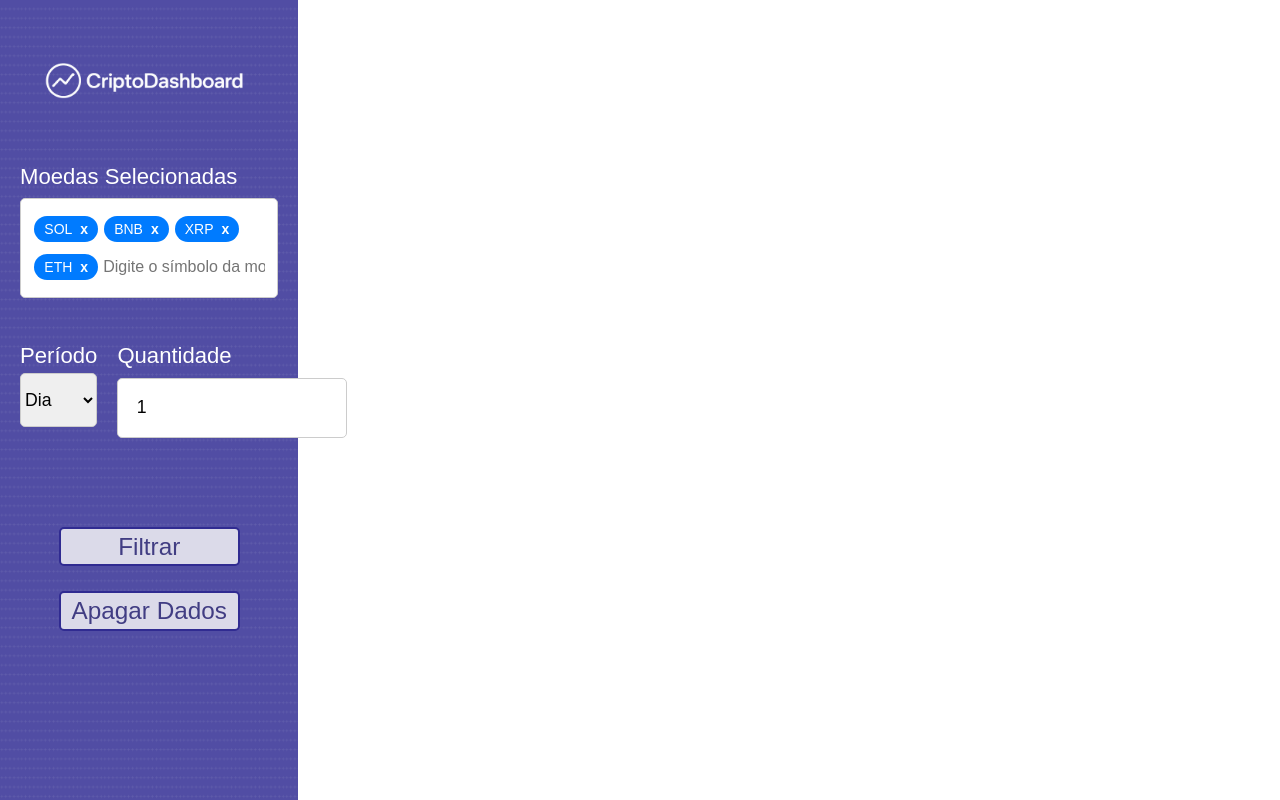
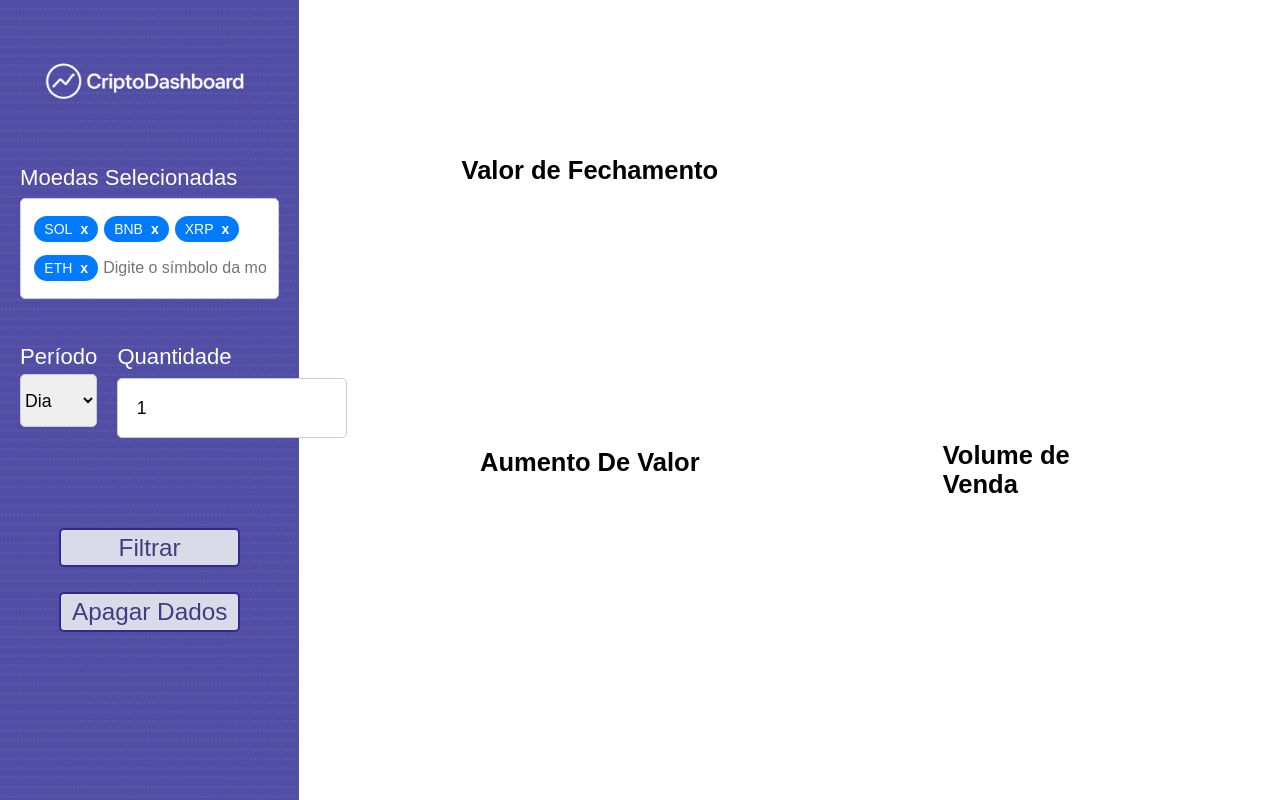
Before and after one commit to Joaopga/CriptoDashboard, a website with bundled scripts: page index.html in a window 1280 px wide. Both pictures are taken after a click on the button "Filtrar". Built offline with nearby package versions, Linux system fonts and the light colour scheme; no server answers.

Commit message:
Ajuste graficos e Novos Titulos

```diff
--- a/index.html
+++ b/index.html
@@ -63,14 +63,23 @@
 
     <div class="graphs">
       <div class="lineGraph">
+        <div id="graph-title" class="hidden">
+          Valor de Fechamento
+        </div>
         <canvas id="lineGraph"></canvas>
       </div>
 
       <div class="barGraph">
+        <div id="graph-title" class="hidden">
+          Aumento De Valor
+        </div>
         <canvas id="barGraph"></canvas>
       </div>
 
       <div class="doughNut">
+        <div id="graph-title" class="hidden">
+          Volume de Venda
+        </div>
         <canvas id="doughnut"></canvas>
       </div>
     </div>
--- a/js/graph.js
+++ b/js/graph.js
@@ -17,9 +17,6 @@ function bulildGraph(coinName, APIdata){
     const doughnut = document.getElementById('doughnut').getContext('2d')
     const lineGraph = document.getElementById('lineGraph').getContext('2d')
     const bgColors = ['#514da4','#ff6f61','#4db6ac','#ffd700','#d32f2f','#1976d2','#8e24aa','#ff8f00','#388e3c','#c2185b']
-
-
-    console.log(APIdata)
 
     let coinSet = []
     for (let i = 0; i < APIdata.length; i++){
--- a/js/main.js
+++ b/js/main.js
@@ -40,12 +40,27 @@ input.addEventListener('keydown', e => {
 // Pega valor DOM de moedas e data
 const filter = document.getElementById('filter');
 const coins = document.getElementsByClassName('coin_symbol')
+const titles = document.querySelectorAll('.graphs #graph-title')
 
 filter.addEventListener('click', e => {
+  //Removendo 'Hidden' dos títulos
+  titles.forEach(titles => {
+    titles.classList.remove('hidden');
+  })
+
   // Pegando informacoes de data
   const date = document.getElementById('set-date').value
   const dateValue = document.getElementById('dateInput').value
   let dateCalc = dateValue
+
+  // Define data de acordo com o selecionado
+  if(date == 'week'){
+    dateCalc*=7
+  }
+
+  if(date == 'month'){
+    dateCalc*=30
+  }
 
   // Solicitando infor da moeda de todas selecionadas
   let coinName = []
@@ -55,17 +70,8 @@ filter.addEventListener('click', e => {
     coinFormatted = coinFormatted.toUpperCase()
 
     coinName.push(coinFormatted)
+  }
 
-    // Define data de acordo com o selecionado
-    if(date == 'week'){
-      dateCalc*=7
-    }
-
-    if(date == 'month'){
-      dateCalc*=30
-    }
-
-  }
 
   // Chama API para montagem de grafico
   CallAPI(coinName, dateCalc)
--- a/main.css
+++ b/main.css
@@ -11,6 +11,10 @@ body {
 
   font-size: 17px;
   font-family: 'Poppins', sans-serif;
+}
+
+.hidden {
+  display: none;
 }
 
 /* ===== LOGO ===== */
@@ -196,13 +200,20 @@ button#reset:hover {
   display: flex;
   flex-wrap: wrap;
   align-content: flex-start;
-  gap: 40px;
+  gap: 10%;
 
   width: 100%;
   height: 100%;
 
-  padding: 40px;
+  padding: 2% 2% 2% 3%;
   overflow-y: auto;
+}
+
+#graph-title {
+  font-size: 1.5em;
+  font-weight: bold;
+
+  margin-bottom: 1%;
 }
 
 /* ===== GRAPHS ===== */
@@ -210,8 +221,28 @@ button#reset:hover {
 .barGraph,
 .doughNut {
   display: flex;
+  flex-wrap: wrap;
   justify-content: center;
   align-items: center;
+}
+
+.lineGraph {
+  width: 100%;
+  height: 40%;
+
+  margin-bottom: 1%;
+}
+.barGraph {
+  width: 50%;
+  height: 45%;
+
+  margin-left: 5%;
+}
+.doughNut {
+  width: 50%;
+  height: 45%;
+
+  margin-left: 6%;
 }
 
 #lineGraph {
@@ -223,5 +254,5 @@ button#reset:hover {
 }
 
 .doughNut {
-  width: 30%;
+  width: 22.45%;
 }
```
